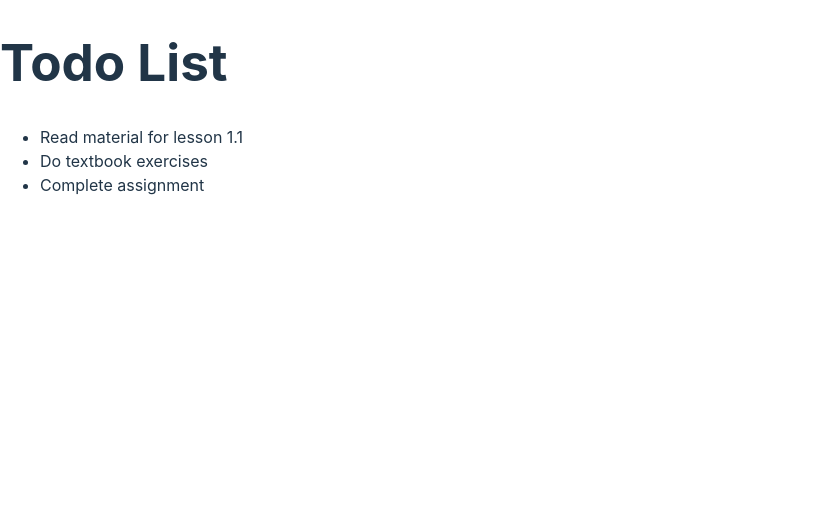
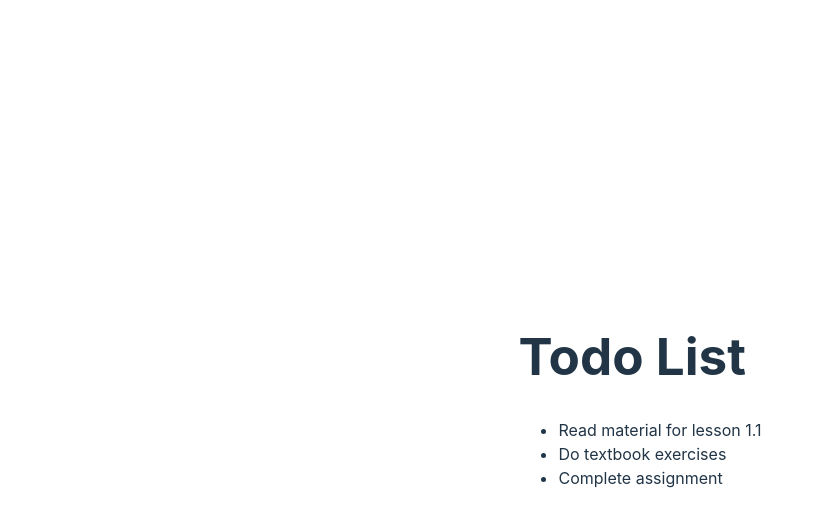
Before and after one commit to tatianasnook/react-todo, a React (Vite) app: page / in a window 1280 px wide. Shown: the top 526 px of the page, without its empty margins (0-823 px from the left). Built offline with nearby package versions, Linux system fonts and the light colour scheme.

Commit message:
style changes to main branch

```diff
--- a/src/index.css
+++ b/src/index.css
@@ -24,8 +24,9 @@ a:hover {
 
 body {
   margin: 0;
-  /* display: flex;
-  place-items: center; */
+  display: flex;
+  justify-content: center;
+  align-items: center;
   min-width: 320px;
   min-height: 100vh;
 }
```
Also changed, not shown: src/App.jsx (+3 -13 lines).
